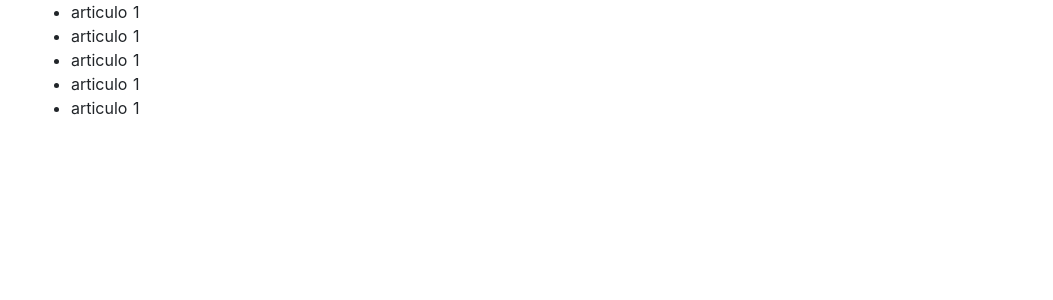
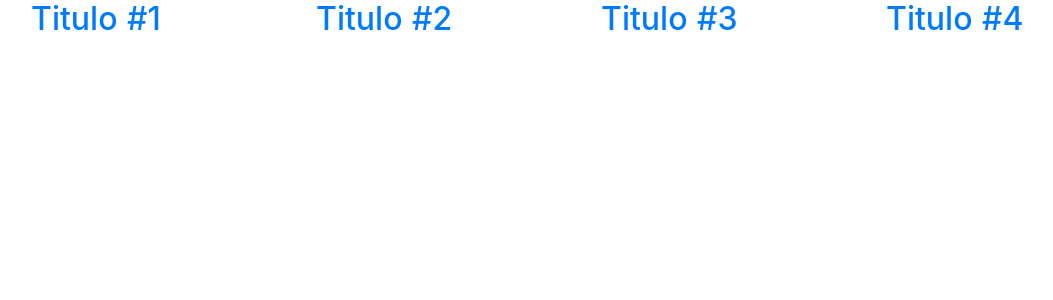
Before and after one commit to goandreus/vue-nuxt, a Nuxt app: page /blog in a window 1280 px wide. Shown: the top 300 px of the page, without its empty margins (54-1107 px from the left). Built offline with nearby package versions, Linux system fonts and the light colour scheme.

Commit message:
nuxtlink

```diff
--- a/pages/blog/index.vue
+++ b/pages/blog/index.vue
@@ -1,16 +1,27 @@
 <template>
     <div class="container">
-        <ul>
-            <li>articulo 1</li>
-
-                        <li>articulo 1</li>
-
-            <li>articulo 1</li>
-
-            <li>articulo 1</li>
-
-            <li>articulo 1</li>
-
-        </ul>
+        <div class="row">
+            <div class="col-md-3" v-for="(item, index) in articulos" :key="index">
+                <h2>
+                    <nuxt-link :to="`/blog/${item.id}`">{{item.titulo}}</nuxt-link>
+                </h2>
+            </div>
+        </div>
     </div>
 </template>
+
+<script>
+export default {
+    data(){
+        return{
+            articulos:[
+                {id: 1,titulo: 'Titulo #1'},
+                {id: 2,titulo: 'Titulo #2'},
+                {id: 3,titulo: 'Titulo #3'},
+                {id: 4,titulo: 'Titulo #4'},
+
+            ]
+        }
+    }
+}
+</script>
```
